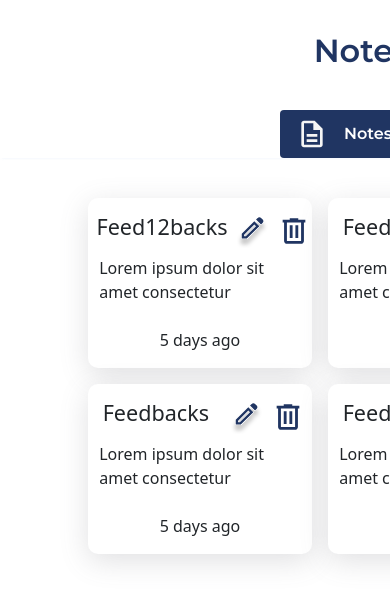
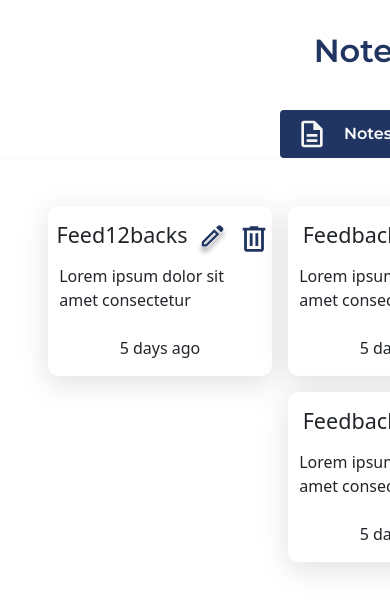
Before and after one commit to Vimalf-git/NotesApp, a React (Vite) app: page /notesCard in a window 390 px wide. Shown: the top 612 px of the page. Built offline with nearby package versions, Linux system fonts and the light colour scheme.

Commit message:
crt media query

```diff
--- a/src/App.css
+++ b/src/App.css
@@ -56,7 +56,6 @@
   display: flex;
   justify-content: center;
   margin-top: 2em;
-  /* background-color: aqua; */
 }
 .add-btn{
   width: 10%;
@@ -71,7 +70,6 @@
   height: 100%;
   display: flex;
   flex-direction: column;
-  /* margin-top: 2em;   */
   background-color: #fff;
   box-shadow: rgba(0, 0, 0, 0.1) 0px 5px 15px;
   border-radius: 8px;
@@ -137,27 +135,18 @@ textarea::placeholder{
   width: 100%;
   height: auto;
   display: flex;
-  /* justify-content: space-between; */
   gap: 1em;
   flex-wrap: wrap;
   margin-left: 2em;
   margin-bottom: 2em;
-  /* background-color: black; */
 }
 .card-data-toggle{
-  /* width: 100%;
-  display: flex;
-  gap: 1em;
-  justify-content: center;
-  margin-top: 1.5em; */
   width: 80%;
   height: auto;
   display: flex;
   flex-wrap: wrap;
   margin-top: 1.5em;
-  /* flex-direction: column; */
   justify-content: center;
-  /* background-color:#a4bbec34; */
   gap: 1em;
 }
 .notesCardcomponent{
@@ -169,7 +158,6 @@ textarea::placeholder{
   border-radius: 10px;
   box-shadow: rgba(100, 100, 111, 0.2) 0px 7px 29px 0px;
   background-color: #fff;
-  /* justify-content: center; */
   align-items: center;
 }
 
@@ -186,11 +174,9 @@ textarea::placeholder{
 }
 .card-body{
   width: 90%;
-  /* height: auto; */
   display: flex;
   text-align: left;
-  /* justify-content:center; */
-  /* background-color: aqua; */
+
 }
 @media(max-width:800px){
   .mainSetUp{
@@ -199,11 +185,9 @@ textarea::placeholder{
     display: flex;
     flex-direction: column;
     gap: 1em;
-    /* background-color: aqua; */
   }
   .sidebar{
     width: 800px;
-    /* background-color: black; */
   }
   .side-b-btn{
   width: 30%;
@@ -212,37 +196,18 @@ textarea::placeholder{
   }
   .noteCon{
     width: 800px;
-/* background-color: blue; */
   }
   .add-btn{
     width: 20%;
   }
-}
-
-
-/* @media(max-width:500px){
-  /* .mainSetUp{
+  .card-data-toggle{
     width: 100%;
     height: auto;
     display: flex;
-    flex-direction: column;
+    flex-wrap: wrap;
+    margin-top: 2em;
+    justify-content: center;
     gap: 1em;
-    background-color: aqua;
-  } */
-  /* .sidebar{
-    width: 510px;
-    background-color: black;
-  } */
-  /* .side-b-btn{
-  width: 30%;
-  display: flex;
-  align-items: center;
-  } */
-  /* .noteCon{
-    width: 510px; */
-/* background-color: blue; */
-  /* } */
-  /* .add-btn{
-    width: 20%;
-  } */
-/* } */
+  }
+
+}
```
